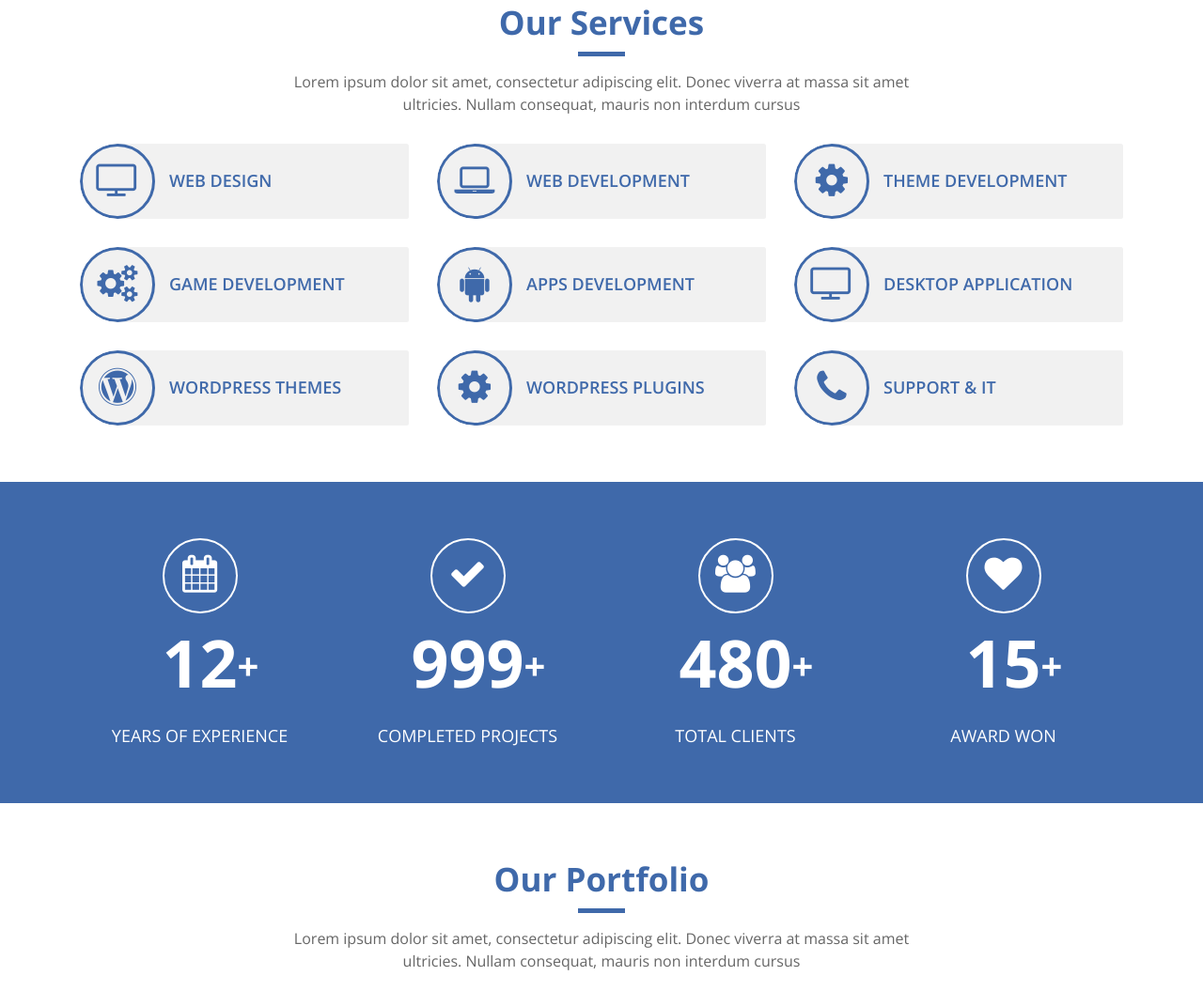
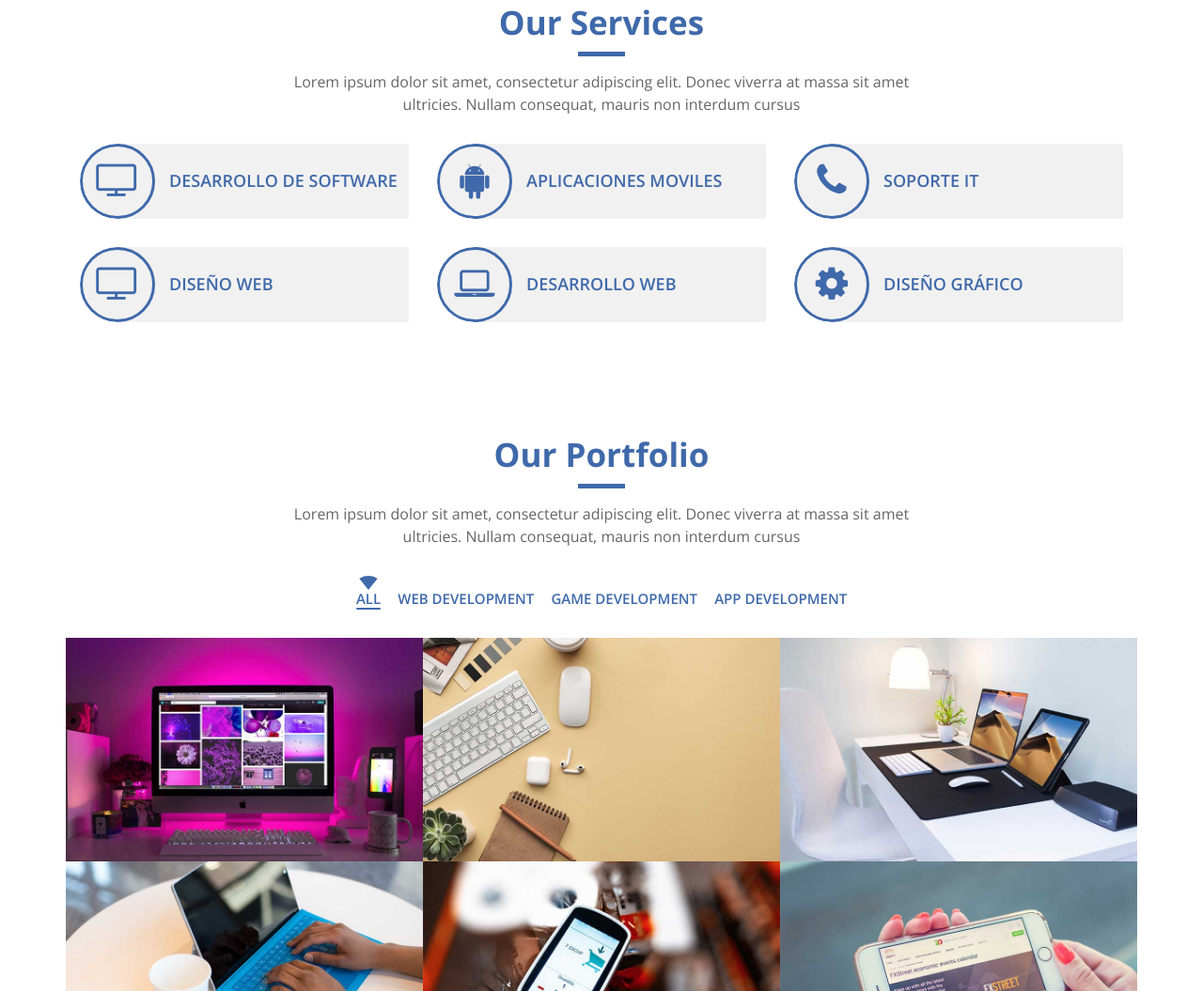
Before and after one commit to pynsoftware/pynsoftware.github.io, a plain HTML site: page index.html in a window 1280 px wide. Shown: the part 1167-2222 px from the top of the page at 94% size. Drawn offline with nearby package versions, Linux system fonts and the light colour scheme; a script that the page names is missing.

Commit message:
Update servicios

```diff
--- a/index.html
+++ b/index.html
@@ -169,53 +169,64 @@
                 <div class="row">
                     <div class="col-md-6 col-lg-4">
                         <div class="service-col">
+                            <div class="service-icon"><i class="fa fa-television"></i> </div>
+                            <h3>Desarrollo de Software</h3>
+                            <div class="service-detail">
+                                 Impulsa la eficiencia y el rendimiento de tu empresa con nuestro desarrollo de software. Desde sistemas de gestión hasta aplicaciones a medida, en PYN Software creamos soluciones tecnológicas que se adaptan a tus necesidades y metas empresariales.
+                            </div>
+                        </div>
+                    </div>
+                    <div class="col-md-6 col-lg-4">
+                        <div class="service-col">
+                            <div class="service-icon"><i class="fa fa-android"></i> </div>
+                            <h3>Aplicaciones Moviles</h3>
+                            <div class="service-detail">
+                                Convierte las ideas en realidad con nuestras aplicaciones móviles personalizadas. Ya sea para iOS o Android, en PYN Software creamos aplicaciones que conectan con tu audiencia y mejoran la experiencia de usuario.
+                            </div>
+                        </div>
+                    </div>
+                     <div class="col-md-6 col-lg-4">
+                        <div class="service-col">
+                            <div class="service-icon"><i class="fa fa-phone"></i> </div>
+                            <h3>Soporte IT</h3>
+                            <div class="service-detail">
+                                Mantén tu negocio en marcha sin problemas con nuestro soporte IT. Desde configuraciones hasta seguridad y asistencia técnica, en PYN Software nos encargamos para que puedas enfocarte en lo que más importa: hacer crecer tu negocio.
+                            </div>
+                        </div>
+                    </div>
+                    <div class="col-md-6 col-lg-4">
+                        <div class="service-col">
                             <div class="service-icon"><i class="fa fa-television"></i></div>
-                            <h3>Web Design</h3>
+                            <h3>Diseño Web</h3>
                             <div class="service-detail">
-                                Lorem ipsum dolor sit amet, consectetur adipiscing elit. Donec viverra at massa sit amet ultricies. Nullam consequat mauris non
+                                Impulsa tu negocio con un sitio web que cautiva y convierte. En PYN Software, creamos diseños web elegantes y funcionales que destacan tu marca y brindan una experiencia excepcional a tus clientes.
                             </div>
                         </div>
                     </div>
                     <div class="col-md-6 col-lg-4">
                         <div class="service-col">
                             <div class="service-icon"><i class="fa fa-laptop"></i> </div>
-                            <h3>Web Development</h3>
+                            <h3>Desarrollo Web</h3>
                             <div class="service-detail">
-                                Lorem ipsum dolor sit amet, consectetur adipiscing elit. Donec viverra at massa sit amet ultricies. Nullam consequat mauris non
+                                Desde sitios web dinámicos hasta plataformas de comercio electrónico, en PYN Software desarrollamos sitios web personalizados que se adaptan a tus necesidades únicas y ayudan a hacer crecer tu negocio en línea.
                             </div>
                         </div>
                     </div>
                     <div class="col-md-6 col-lg-4">
                         <div class="service-col">
                             <div class="service-icon"><i class="fa fa-cog"></i> </div>
-                            <h3>Theme Development</h3>
+                            <h3>Diseño Gráfico</h3>
                             <div class="service-detail">
-                                Lorem ipsum dolor sit amet, consectetur adipiscing elit. Donec viverra at massa sit amet ultricies. Nullam consequat mauris non
+                                Haz que tu marca se destaque con nuestro diseño gráfico creativo. Logotipos, marketing visual y más: en PYN Software, creamos diseños que capturan la esencia de tu negocio y dejan una impresión duradera.
                             </div>
                         </div>
                     </div>
-                    <div class="col-md-6 col-lg-4">
+
+
+                    <!-- <div class="col-md-6 col-lg-4">
                         <div class="service-col">
                             <div class="service-icon"><i class="fa fa-cogs"></i> </div>
                             <h3>Game Development</h3>
-                            <div class="service-detail">
-                                Lorem ipsum dolor sit amet, consectetur adipiscing elit. Donec viverra at massa sit amet ultricies. Nullam consequat mauris non
-                            </div>
-                        </div>
-                    </div>
-                    <div class="col-md-6 col-lg-4">
-                        <div class="service-col">
-                            <div class="service-icon"><i class="fa fa-android"></i> </div>
-                            <h3>Apps Development</h3>
-                            <div class="service-detail">
-                                Lorem ipsum dolor sit amet, consectetur adipiscing elit. Donec viverra at massa sit amet ultricies. Nullam consequat mauris non
-                            </div>
-                        </div>
-                    </div>
-                    <div class="col-md-6 col-lg-4">
-                        <div class="service-col">
-                            <div class="service-icon"><i class="fa fa-television"></i> </div>
-                            <h3>Desktop Application</h3>
                             <div class="service-detail">
                                 Lorem ipsum dolor sit amet, consectetur adipiscing elit. Donec viverra at massa sit amet ultricies. Nullam consequat mauris non
                             </div>
@@ -238,22 +249,14 @@
                                 Lorem ipsum dolor sit amet, consectetur adipiscing elit. Donec viverra at massa sit amet ultricies. Nullam consequat mauris non
                             </div>
                         </div>
-                    </div>
-                    <div class="col-md-6 col-lg-4">
-                        <div class="service-col">
-                            <div class="service-icon"><i class="fa fa-phone"></i> </div>
-                            <h3>Support & IT</h3>
-                            <div class="service-detail">
-                                Lorem ipsum dolor sit amet, consectetur adipiscing elit. Donec viverra at massa sit amet ultricies. Nullam consequat mauris non
-                            </div>
-                        </div>
-                    </div>
+                    </div> -->
+
                 </div>
             </div>
         </div>
         <!-- Services End -->
 
-        <!-- Counter Start -->
+        <!-- Counter Start
         <div id="counters">
             <div class="container">
                 <div class="row">
@@ -288,7 +291,7 @@
                 </div>
             </div>
         </div>
-        <!-- Counter End -->
+         Counter End -->
 
         <!-- Portfolio Start -->
         <div id="portfolio">
@@ -516,6 +519,6 @@
         <script src="js/main.js"></script>
     </body>
      <!-- boton whatsapp -->
-    <a href="whatsapp://send?phone=+5491123900039&text=Consulta%20desde%20WEB*" class="whatsapp-button"></a>
+    <a href="whatsapp://send?phone=+5491123900039&text=Consulta%20desde%20WEB" class="whatsapp-button"></a>
 
 </html>
```
